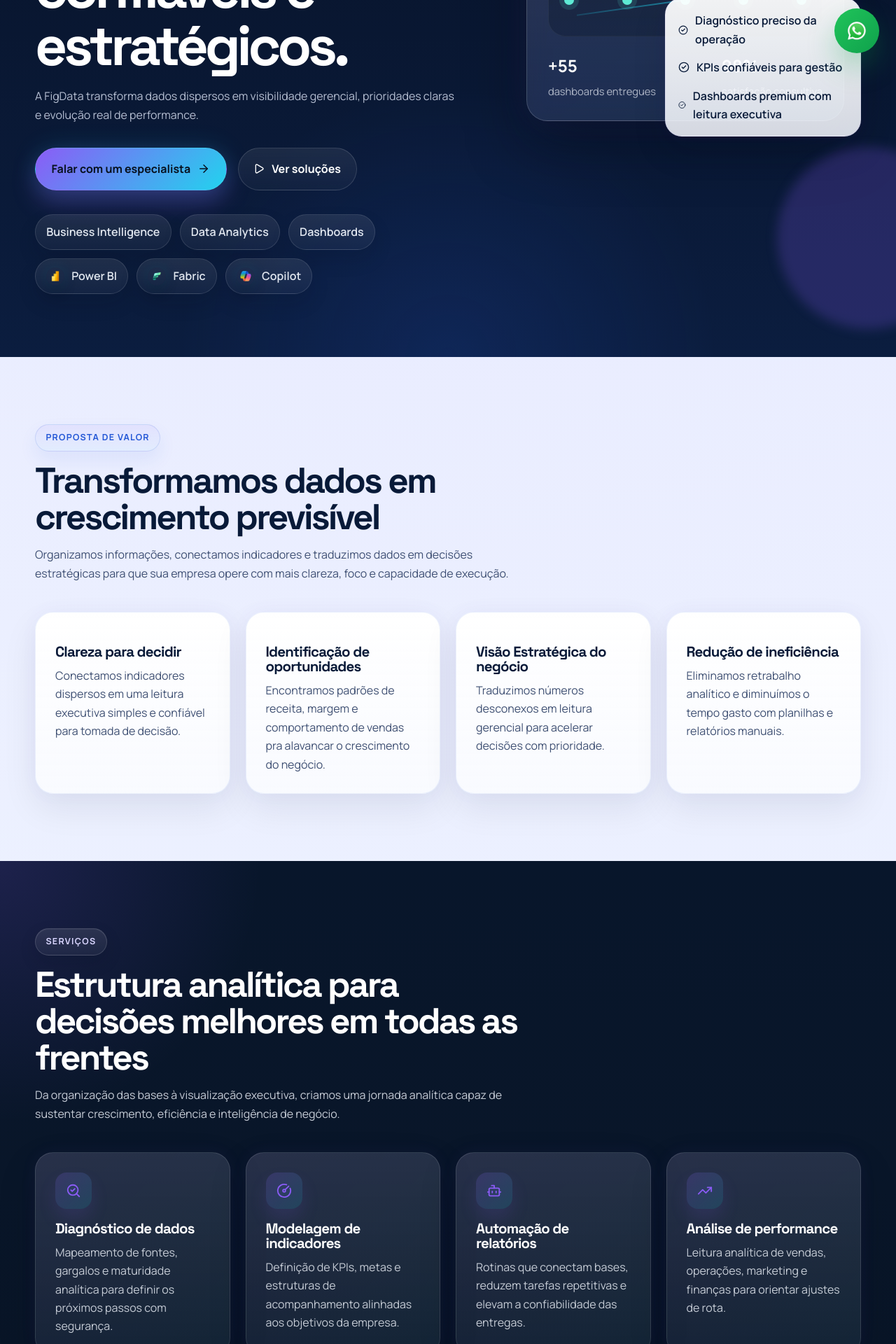
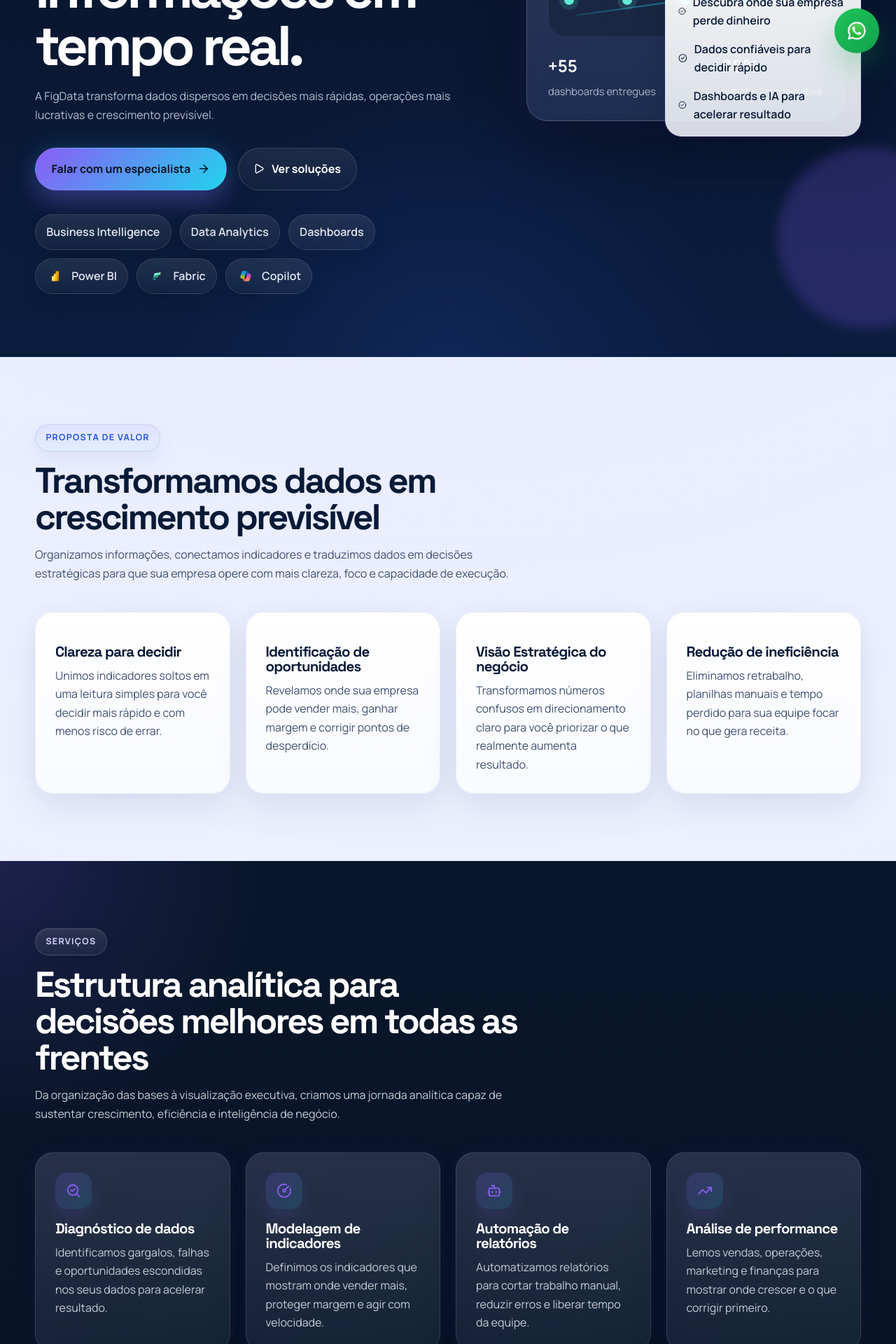
Before and after one commit to gabrieldcc/fig-consulting, a React (Vite) app: page / in a window 1280 px wide. Shown: the part 700-2620 px from the top of the page at 70% size. Built offline with nearby package versions, Linux system fonts and the light colour scheme.

Commit message:
customer review

```diff
--- a/src/components/sections/ContactSection.tsx
+++ b/src/components/sections/ContactSection.tsx
@@ -11,10 +11,10 @@ export function ContactSection() {
         <div className={styles.contactLayout}>
           <div className={styles.contactCopy} data-reveal>
             <span className={styles.sectionEyebrow}>Próximo passo</span>
-            <h2>Solicite um diagnóstico estratégico</h2>
+            <h2>Descubra como faturar mais com a FigData</h2>
             <p>
-              Converse com a FigData para entender prioridades analíticas,
-              oportunidades de ganho e o melhor formato para iniciar seu projeto.
+              Converse com a FigData e descubra onde estão os gargalos,
+              desperdícios e oportunidades de crescimento do seu negócio.
             </p>
 
             <div className={styles.contactPoints}>
@@ -29,7 +29,7 @@ export function ContactSection() {
             </div>
 
             <a className={styles.primaryButton} href={whatsappUrl} target="_blank" rel="noreferrer">
-              Entrar em contato
+              Quero faturar mais
               <ArrowRight size={18} />
             </a>
           </div>
@@ -99,11 +99,11 @@ export function ContactSection() {
                 id="scope"
                 name="scope"
                 rows={5}
-                placeholder="Conte brevemente sua realidade"
+                placeholder="Conte brevemente onde sua empresa quer crescer ou o que hoje está travando seus resultados"
               />
             </div>
             <button className={styles.primaryButton} type="submit">
-              Solicitar diagnóstico para faturar mais
+              Quero um diagnóstico para faturar mais
               <ArrowRight size={18} />
             </button>
           </form>
--- a/src/components/sections/HeroSection.tsx
+++ b/src/components/sections/HeroSection.tsx
@@ -68,12 +68,12 @@ export function HeroSection() {
               <span>Consultoria premium em análise de dados, IA e Inteligência de Negócio</span>
             </div>
             <h1>
-              Chega de achismo, aumente seu faturamento analisando dados
-              confiáveis e estratégicos.
+              Chega de achismo. Aumente seu faturamento com dados, IA e
+              informações em tempo real.
             </h1>
             <p className={styles.heroLead}>
-              A FigData transforma dados dispersos em visibilidade
-              gerencial, prioridades claras e evolução real de performance.
+              A FigData transforma dados dispersos em decisões mais rápidas,
+              operações mais lucrativas e crescimento previsível.
             </p>
 
             <div className={styles.heroActions}>
--- a/src/components/sections/WhyChooseSection.tsx
+++ b/src/components/sections/WhyChooseSection.tsx
@@ -8,7 +8,7 @@ export function WhyChooseSection() {
         <div className={styles.whyLayout}>
           <div className={styles.whyIntro} data-reveal>
             <span className={styles.sectionEyebrow}>Por que escolher a FigData</span>
-            <h2>Entregamos dados e visuais que vão gerar valor e revolucionar seu negócio.</h2>
+            <h2>A FigData entra para aumentar resultado, não só para entregar dashboard.</h2>
 
             <div className={styles.authorityCards}>
               {siteContent.authority.map((item) => {
--- a/src/data/siteContent.ts
+++ b/src/data/siteContent.ts
@@ -87,22 +87,22 @@ export const siteContent = {
     {
       title: 'Clareza para decidir',
       description:
-        'Conectamos indicadores dispersos em uma leitura executiva simples e confiável para tomada de decisão.',
+        'Unimos indicadores soltos em uma leitura simples para você decidir mais rápido e com menos risco de errar.',
     },
     {
       title: 'Identificação de oportunidades',
       description:
-        'Encontramos padrões de receita, margem e comportamento de vendas pra alavancar o crescimento do negócio.',
+        'Revelamos onde sua empresa pode vender mais, ganhar margem e corrigir pontos de desperdício.',
     },
     {
       title: 'Visão Estratégica do negócio',
       description:
-        'Traduzimos números desconexos em leitura gerencial para acelerar decisões com prioridade.',
+        'Transformamos números confusos em direcionamento claro para você priorizar o que realmente aumenta resultado.',
     },
     {
       title: 'Redução de ineficiência',
       description:
-        'Eliminamos retrabalho analítico e diminuímos o tempo gasto com planilhas e relatórios manuais.',
+        'Eliminamos retrabalho, planilhas manuais e tempo perdido para sua equipe focar no que gera receita.',
     },
   ] satisfies BenefitItem[],
   services: [
@@ -110,37 +110,37 @@ export const siteContent = {
       icon: SearchCheck,
       title: 'Diagnóstico de dados',
       description:
-        'Mapeamento de fontes, gargalos e maturidade analítica para definir os próximos passos com segurança.',
+        'Identificamos gargalos, falhas e oportunidades escondidas nos seus dados para acelerar resultado.',
     },
     {
       icon: CircleGauge,
       title: 'Modelagem de indicadores',
       description:
-        'Definição de KPIs, metas e estruturas de acompanhamento alinhadas aos objetivos da empresa.',
+        'Definimos os indicadores que mostram onde vender mais, proteger margem e agir com velocidade.',
     },
     {
       icon: Bot,
       title: 'Automação de relatórios',
       description:
-        'Rotinas que conectam bases, reduzem tarefas repetitivas e elevam a confiabilidade das entregas.',
+        'Automatizamos relatórios para cortar trabalho manual, reduzir erros e liberar tempo da equipe.',
     },
     {
       icon: TrendingUp,
       title: 'Análise de performance',
       description:
-        'Leitura analítica de vendas, operações, marketing e finanças para orientar ajustes de rota.',
+        'Lemos vendas, operações, marketing e finanças para mostrar onde crescer e o que corrigir primeiro.',
     },
     {
       icon: LayoutDashboard,
       title: 'Dashboards e BI',
       description:
-        'Painéis executivos e operacionais com leitura intuitiva, foco em decisão e acompanhamento contínuo.',
+        'Criamos dashboards que mostram em segundos o que está travando ou impulsionando o seu faturamento.',
     },
     {
       icon: DatabaseZap,
       title: 'Cultura data-driven',
       description:
-        'Estruturação de rituais, governança, comunicação e treinamento para todo o time tornar os dados parte do dia a dia da gestão.',
+        'Treinamos seu time para usar dados no dia a dia e transformar informação em execução.',
     },
   ] satisfies ServiceItem[],
   differentiators: [
@@ -148,25 +148,25 @@ export const siteContent = {
       icon: BriefcaseBusiness,
       title: 'Foco em resultado de negócio',
       description:
-        'A tecnologia é meio. O objetivo é melhorar margem, produtividade, previsibilidade e velocidade decisória.',
+        'Cada entrega é pensada para aumentar faturamento, proteger margem e reduzir desperdício.',
     },
     {
       icon: Bot,
       title: 'Tecnologia e Inteligência Artificial',
       description:
-        'Aplicamos tecnologia, automação e IA para acelerar análises, gerar insights e apoiar decisões com mais velocidade.',
+        'Usamos IA, automação e BI para acelerar análises e transformar dados em vantagem competitiva.',
     },
     {
       icon: Layers3,
       title: 'Implantação prática',
       description:
-        'Desenhamos soluções que cabem na rotina da equipe e funcionam além da apresentação final.',
+        'Seu time recebe uma solução pronta para usar, sem depender de planilhas paralelas.',
     },
     {
       icon: ShieldCheck,
       title: 'Suporte ponta a ponta',
       description:
-        'Acompanhamos do diagnóstico à adoção, garantindo evolução contínua e maior aproveitamento das entregas.',
+        'Acompanhamos da estratégia à adoção para garantir que os dados gerem resultado de verdade.',
     },
   ] satisfies DifferentiatorItem[],
   methodology: [
@@ -174,25 +174,25 @@ export const siteContent = {
       icon: SearchCheck,
       title: 'Diagnóstico',
       description:
-        'Levantamos objetivos, indicadores, bases e principais dores para priorizar o que mais gera impacto.',
+        'Mapeamos onde sua empresa perde dinheiro, tempo e oportunidades.',
     },
     {
       icon: Layers3,
       title: 'Estruturação',
       description:
-        'Organizamos fontes, regras de negócio, KPIs e arquitetura analítica em um desenho claro e sustentável.',
+        'Organizamos dados e indicadores para criar uma base confiável para crescimento.',
     },
     {
       icon: Bot,
       title: 'Implementação',
       description:
-        'Construímos dashboards, automações e análises com foco em adoção rápida e valor percebido.',
+        'Colocamos dashboards, automações e análises em produção com foco em ganho rápido.',
     },
     {
       icon: TrendingUp,
       title: 'Acompanhamento',
       description:
-        'Monitoramos resultados, refinamos indicadores e aplicamos treinamento ao time após a entrega para sustentar a evolução da maturidade orientada por dados.',
+        'Ajustamos, treinamos e evoluímos a entrega para transformar dados em rotina de resultado.',
     },
   ] satisfies MethodologyStep[],
   metrics: [
@@ -248,7 +248,7 @@ export const siteContent = {
     {
       question: 'O que faz a FigData Consulting?',
       answer:
-        'Ela organiza dados, estrutura indicadores, cria análises e transforma informação em decisões mais rápidas, precisas e alinhadas ao negócio.',
+        'A FigData organiza seus dados, cria dashboards e aplica IA para ajudar sua empresa a vender mais, reduzir desperdícios e decidir com segurança.',
     },
     {
       question: 'A FigData atende empresas de quais portes?',
@@ -258,7 +258,7 @@ export const siteContent = {
     {
       question: 'Vocês implementam dashboards?',
       answer:
-        "Sim. Desenvolvemos Dashboards executivos e operacionais utilizando Power BI. Além de apoiar na definição dos KPI's, execução e adoção por todo o time.",
+        'Sim. Desenvolvemos dashboards em Power BI para que sua empresa acompanhe vendas, margem, equipe e operação em tempo real e aja mais rápido.',
     },
     {
       question: 'Como funciona o diagnóstico inicial?',
@@ -268,7 +268,7 @@ export const siteContent = {
     {
       question: 'Quanto tempo leva um projeto?',
       answer:
-        'O prazo varia conforme a necessidade da sua empresa. Os projetos são personalizados e exclusivos pra atender o seu negócio. Temos projetos entregues em poucos dias, outros que levam um tempo maior.',
+        'Depende da necessidade da sua empresa, mas muitos projetos já começam a gerar clareza e ganho percebido em poucos dias.',
     },
     {
       question: 'É possível contratar por escopo?',
@@ -287,22 +287,22 @@ export const siteContent = {
     instagram: 'instagram.com/figdata',
   },
   heroHighlights: [
-    'Diagnóstico preciso da operação',
-    'KPIs confiáveis para gestão',
-    'Dashboards premium com leitura executiva',
+    'Descubra onde sua empresa perde dinheiro',
+    'Dados confiáveis para decidir rápido',
+    'Dashboards e IA para acelerar resultado',
   ],
   authority: [
     {
       icon: Gauge,
       title: 'Consultoria orientada por dados',
       description:
-        'Diagnóstico técnico, priorização de alavancas e acompanhamento executivo em uma mesma entrega.',
+        'Descobrimos onde estão as maiores alavancas de crescimento e transformamos isso em execução.',
     },
     {
       icon: Sparkles,
       title: 'Dados e visuais que geram valor',
       description:
-        'Entregas pensadas para transformar informação em clareza, ação e vantagem competitiva.',
+        'Não entregamos dashboards bonitos. Entregamos visibilidade para agir e faturar mais.',
     },
   ],
 }
```
